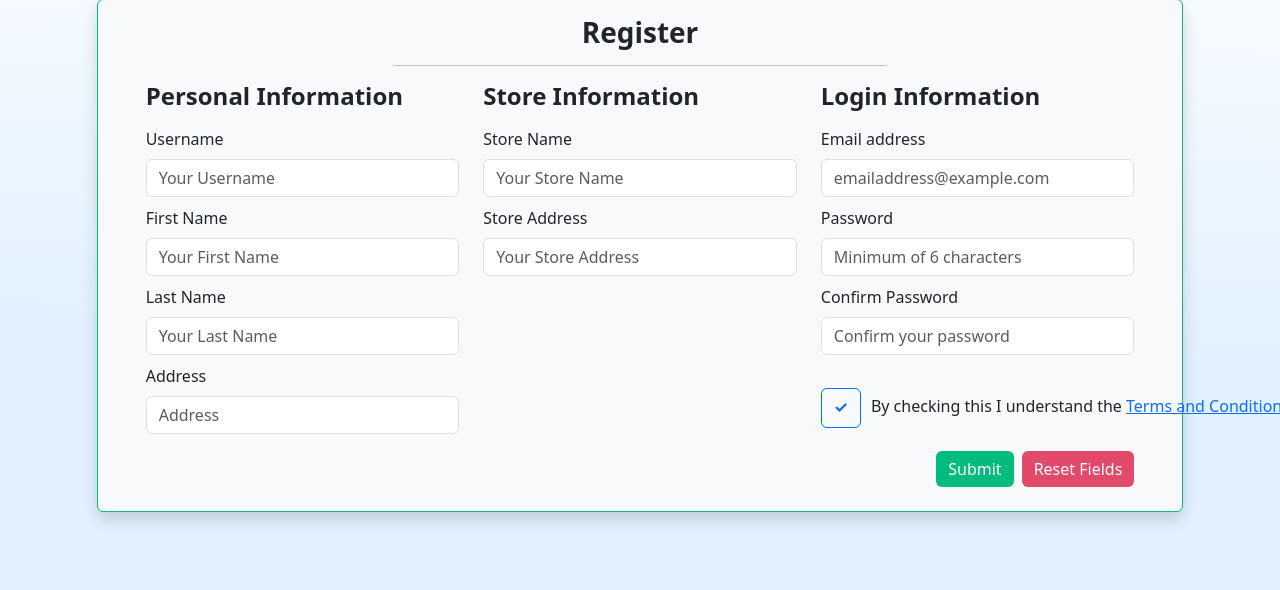
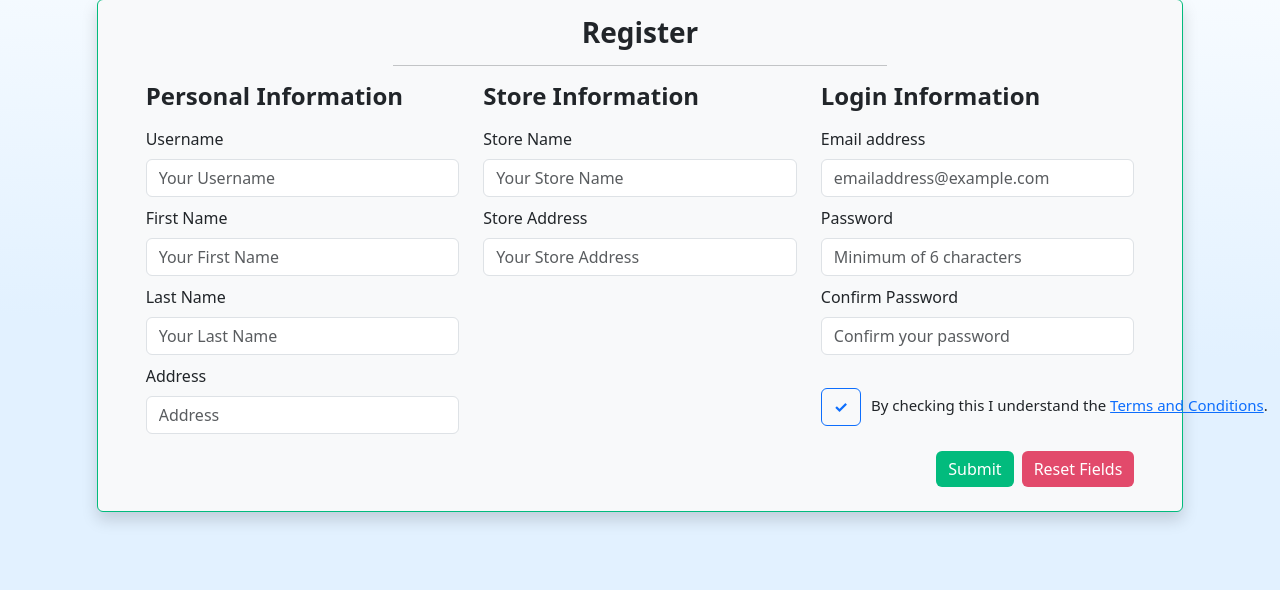
Before and after one commit to 0x0000017/accsys, a Django app: page /register in a window 1280 px wide. Shown: the part 147-737 px from the top of the page. Run offline with Django 4.2, Linux system fonts and the light colour scheme.

Commit message:
Update login.css

```diff
--- a/Main/static/main/styles/login.css
+++ b/Main/static/main/styles/login.css
@@ -42,7 +42,7 @@ hr {
 }
 .termsAndCond{
     display: grid;
-    grid-template-columns: repeat(3,1fr);
+    grid-template-columns: repeat(4,1fr);
     grid-gap: 10px;
     height: 20px;
 }
@@ -50,4 +50,8 @@ hr {
     position: relative;
     top: 15%;
     white-space: nowrap;
+    font-size: 15px;
 }
+#vbtn-radio1{
+    width: 40px !;
+}
```
